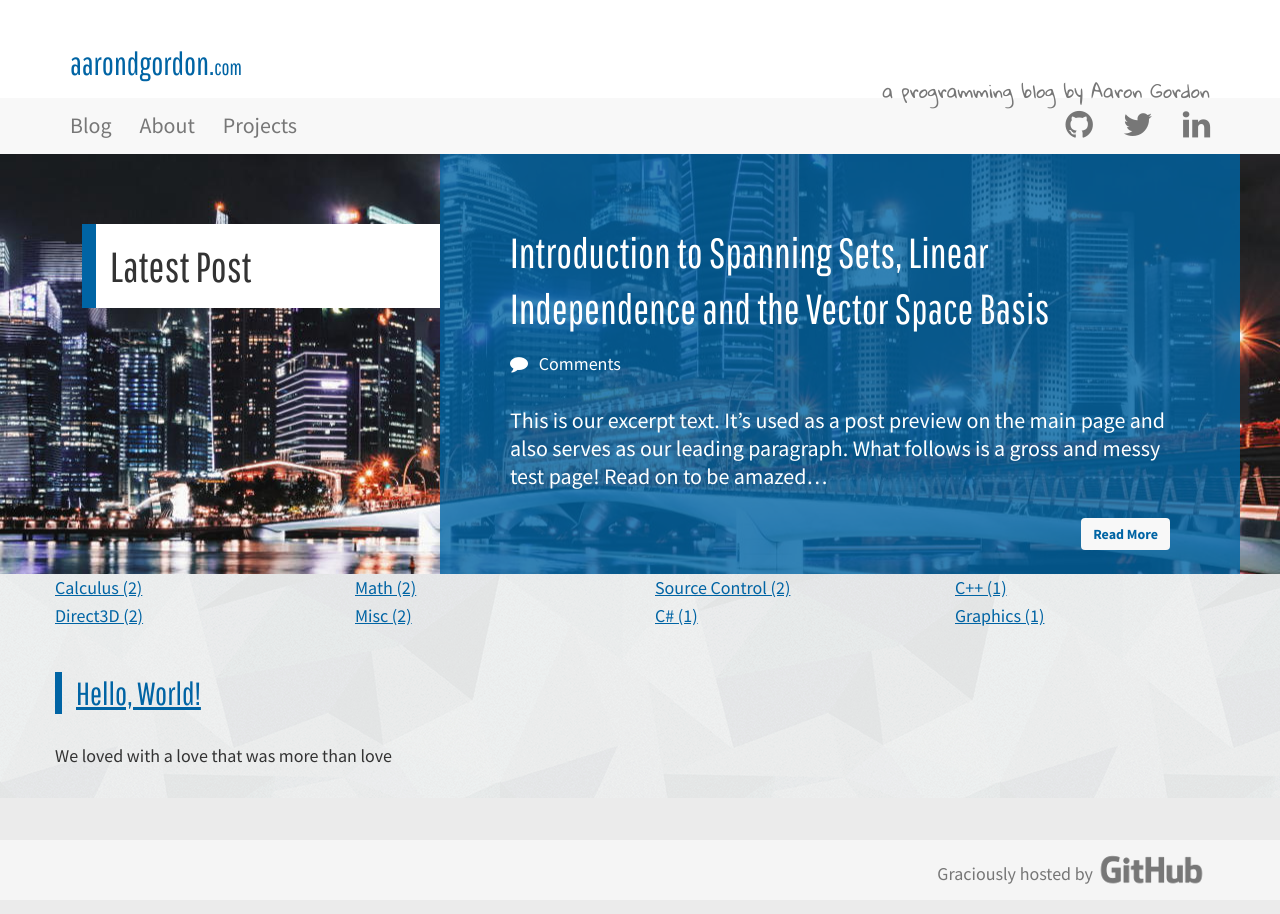
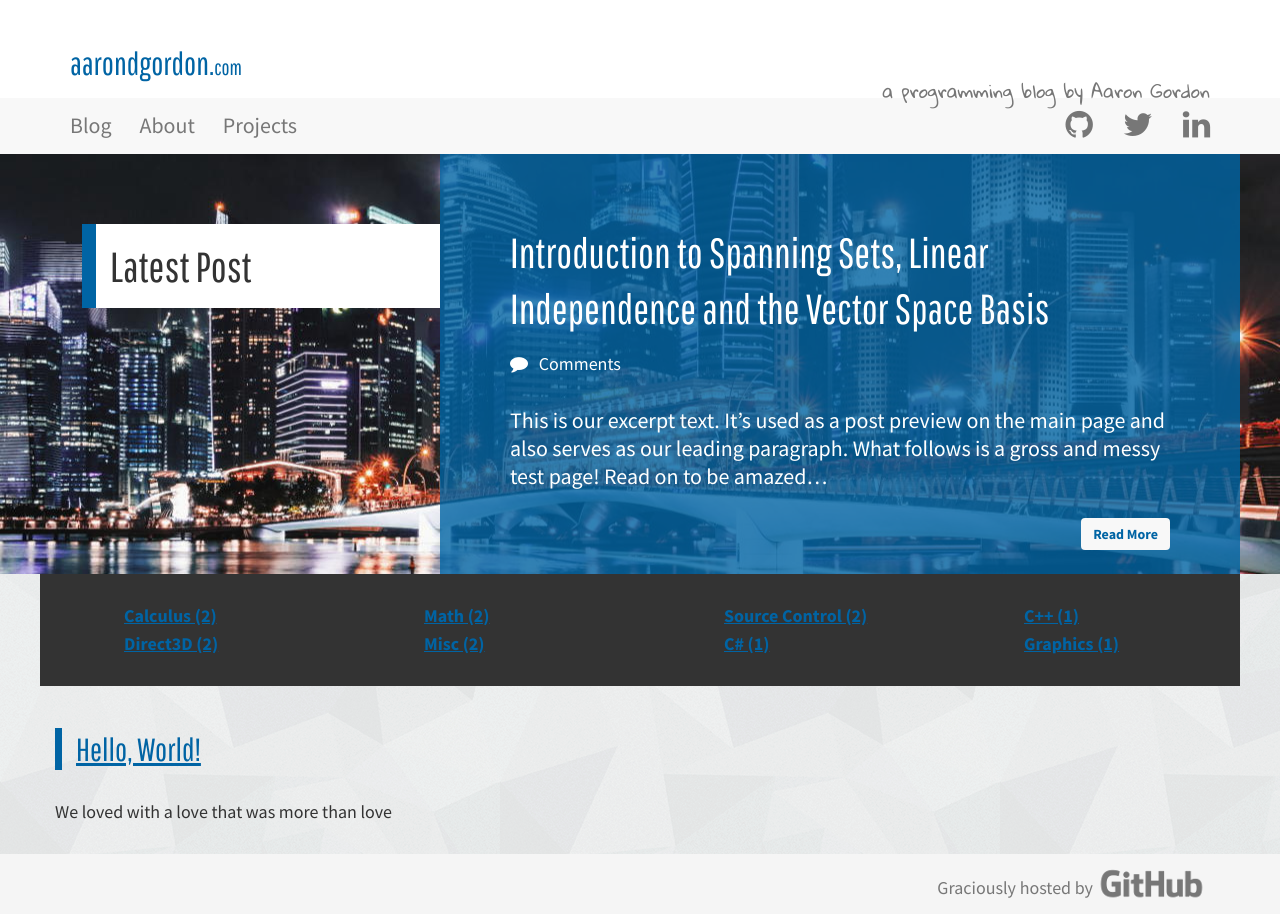
Before and after one commit to aarondgordon/aarondgordon.github.io, a Jekyll site: the page built from index.md, in a window 1280 px wide. Built offline with Jekyll 4.4.1, drawn with Linux system fonts in a browser that asks for light colours; nearby versions of some CDN libraries; comment, search, counter and statistics services are not loaded.

Commit message:
Added tag cloud styles

```diff
--- a/assets/css/layout.css
+++ b/assets/css/layout.css
@@ -202,6 +202,21 @@
   }
 }
 
+.row-tags {
+    padding: 1.556em 0; /* 2 x baseline | 28px/18px */
+    background-color: #333;
+    font-weight: 700;
+}
+
+.row-tags div {
+  padding-left: 7%;
+}
+
+.row-tags a, .row-tags a:hover, .row-tags a:active {
+  color: #fff
+  text-decoration: none;
+}
+
 .h1, .h2, .h3, .h4, .h5, .h6, h1, h2, h3, h4, h5, h6 {
   margin: 0;
   font-family: 'Pathway Gothic One', sans-serif;
```
